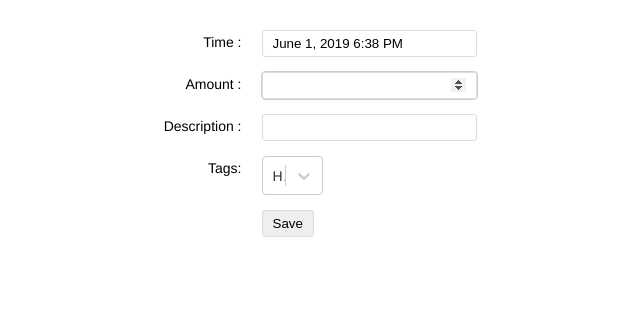
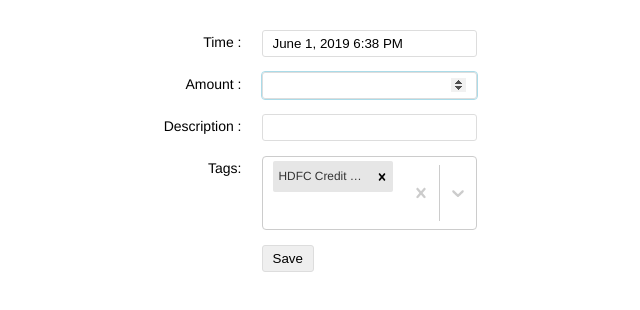
Before and after one commit to krunal200/expense-tracker, a React (Create React App) app: page / in a window 1280 px wide. Shown: the top 310 px of the page, without its empty margins (321-961 px from the left). Built offline with nearby package versions, Linux system fonts and the light colour scheme.

Commit message:
add select option

```diff
--- a/src/components/expense-form/expense-form.scss
+++ b/src/components/expense-form/expense-form.scss
@@ -33,3 +33,7 @@ $label-margin: 20px;
     }
   }
 }
+
+.react-select-container {
+  width: 100%;
+}
--- a/src/components/expense-form/index.js
+++ b/src/components/expense-form/index.js
@@ -44,8 +44,8 @@ class ExpenseForm extends PureComponent {
         }
     };
 
-    handleTagSelection = () => {
-
+    handleTagSelection = (selectedTags) => {
+        this.setState({ selectedTags })
     };
 
     renderInputField ({ label, stateProp, type = 'text', focus = false }) {
@@ -98,15 +98,6 @@ class ExpenseForm extends PureComponent {
         return this.renderInputField({ label: 'Description', stateProp: INPUT_ID.DESCRIPTION })
     }
 
-    renderSubmitBtn () {
-        return (
-            <label className='field'>
-                <div className='field-name'> </div>
-                <input type='submit' value='Save' />
-            </label>
-        );
-    }
-
     renderTagSelector () {
         return (
             <label className='field'>
@@ -115,8 +106,21 @@ class ExpenseForm extends PureComponent {
                     value={this.state.selectedTags}
                     options={TAG_LIST}
                     onChange={this.handleTagSelection}
+                    className='react-select-container'
+                    classNamePrefix="react-select"
+                    closeMenuOnSelect={false}
+                    isMulti
                 />
             </label>
+        );
+    }
+
+    renderSubmitBtn () {
+        return (
+            <div className='field'>
+                <div className='field-name'> </div>
+                <input type='submit' value='Save' />
+            </div>
         );
     }
 
```
Also changed, not shown: 1 other file (tests, documents, lock files or other folders).
